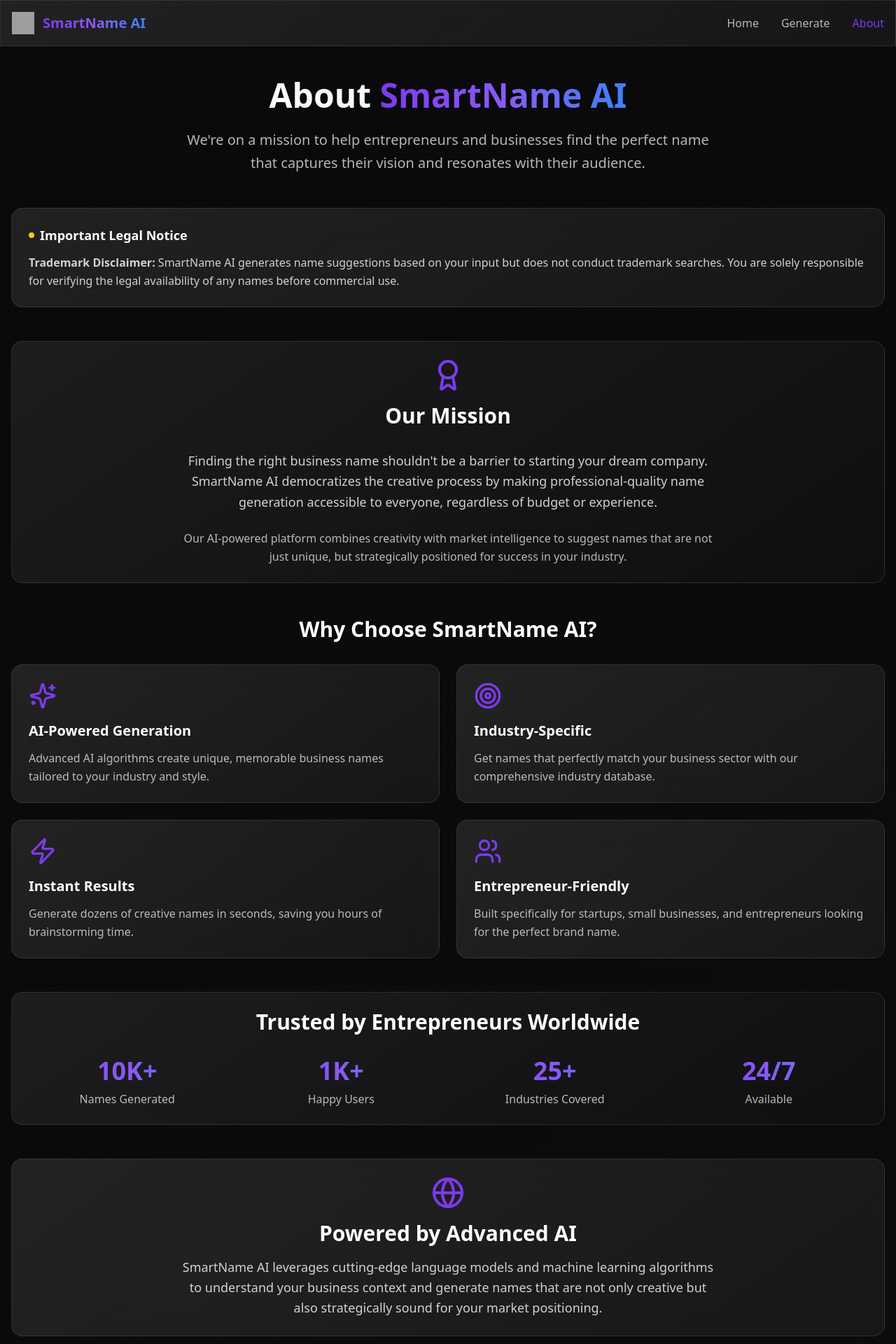
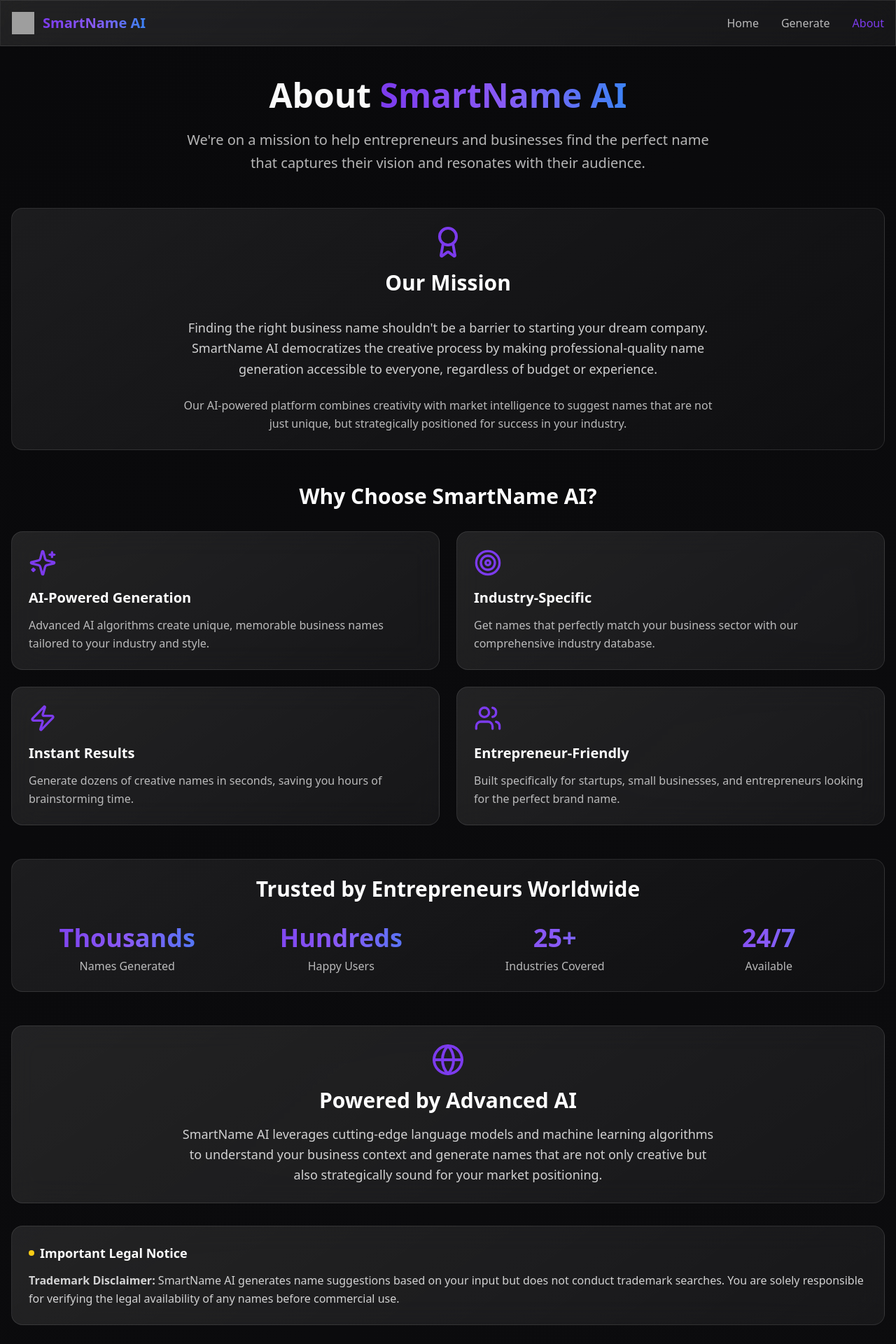
Before and after one commit to leakagelink/inventi-name-wizard, a React (Vite) app: page /about in a window 1280 px wide. Shown: the top 1920 px of the page at 70% size. Built offline with nearby package versions, Linux system fonts and the light colour scheme; grey boxes are pictures that could not be loaded.

Commit message:
Refactor legal and stats content
- Make statistics and claims generic for demo content.
- Ensure the support email is accurate for Play Store verification.
- Remove duplicate trademark disclaimer.

```diff
--- a/src/pages/About.tsx
+++ b/src/pages/About.tsx
@@ -27,8 +27,8 @@ const About = () => {
   ];
 
   const stats = [
-    { number: '10K+', label: 'Names Generated' },
-    { number: '1K+', label: 'Happy Users' },
+    { number: 'Thousands', label: 'Names Generated' },
+    { number: 'Hundreds', label: 'Happy Users' },
     { number: '25+', label: 'Industries Covered' },
     { number: '24/7', label: 'Available' }
   ];
@@ -44,19 +44,6 @@ const About = () => {
           <p className="text-xl text-white/70 max-w-3xl mx-auto leading-relaxed">
             We're on a mission to help entrepreneurs and businesses find the perfect name
             that captures their vision and resonates with their audience.
-          </p>
-        </div>
-
-        {/* Trademark Disclaimer */}
-        <div className="card-glass p-6 mb-12 border-l-4 border-yellow-400">
-          <h3 className="text-lg font-bold text-white mb-3 flex items-center">
-            <span className="w-2 h-2 bg-yellow-400 rounded-full mr-2"></span>
-            Important Legal Notice
-          </h3>
-          <p className="text-white/80 leading-relaxed">
-            <strong>Trademark Disclaimer:</strong> SmartName AI generates name suggestions
-            based on your input but does not conduct trademark searches. You are solely
-            responsible for verifying the legal availability of any names before commercial use.
           </p>
         </div>
 
@@ -117,7 +104,7 @@ const About = () => {
         </div>
 
         {/* Technology */}
-        <div className="card-glass p-8 text-center">
+        <div className="card-glass p-8 mb-8 text-center">
           <Globe className="w-12 h-12 text-brand-primary mx-auto mb-4" />
           <h2 className="text-3xl font-bold text-white mb-4">Powered by Advanced AI</h2>
           <p className="text-white/80 text-lg leading-relaxed max-w-3xl mx-auto">
@@ -126,6 +113,19 @@ const About = () => {
             but also strategically sound for your market positioning.
           </p>
         </div>
+
+        {/* Important Legal Notice - Single Instance */}
+        <div className="card-glass p-6 border-l-4 border-yellow-400">
+          <h3 className="text-lg font-bold text-white mb-3 flex items-center">
+            <span className="w-2 h-2 bg-yellow-400 rounded-full mr-2"></span>
+            Important Legal Notice
+          </h3>
+          <p className="text-white/80 leading-relaxed">
+            <strong>Trademark Disclaimer:</strong> SmartName AI generates name suggestions
+            based on your input but does not conduct trademark searches. You are solely
+            responsible for verifying the legal availability of any names before commercial use.
+          </p>
+        </div>
       </div>
     </Layout>
   );
--- a/src/pages/Generate.tsx
+++ b/src/pages/Generate.tsx
@@ -1,3 +1,4 @@
+
 import { useState } from 'react';
 import { Sparkles, Wand2, Search } from 'lucide-react';
 import { Button } from '@/components/ui/button';
@@ -81,7 +82,7 @@ const Generate = () => {
           </p>
         </div>
 
-        {/* Trademark Disclaimer */}
+        {/* Single Trademark Disclaimer */}
         <div className="max-w-4xl mx-auto mb-8">
           <div className="card-glass p-4 border-l-4 border-yellow-400">
             <p className="text-white/80 text-sm">
```
